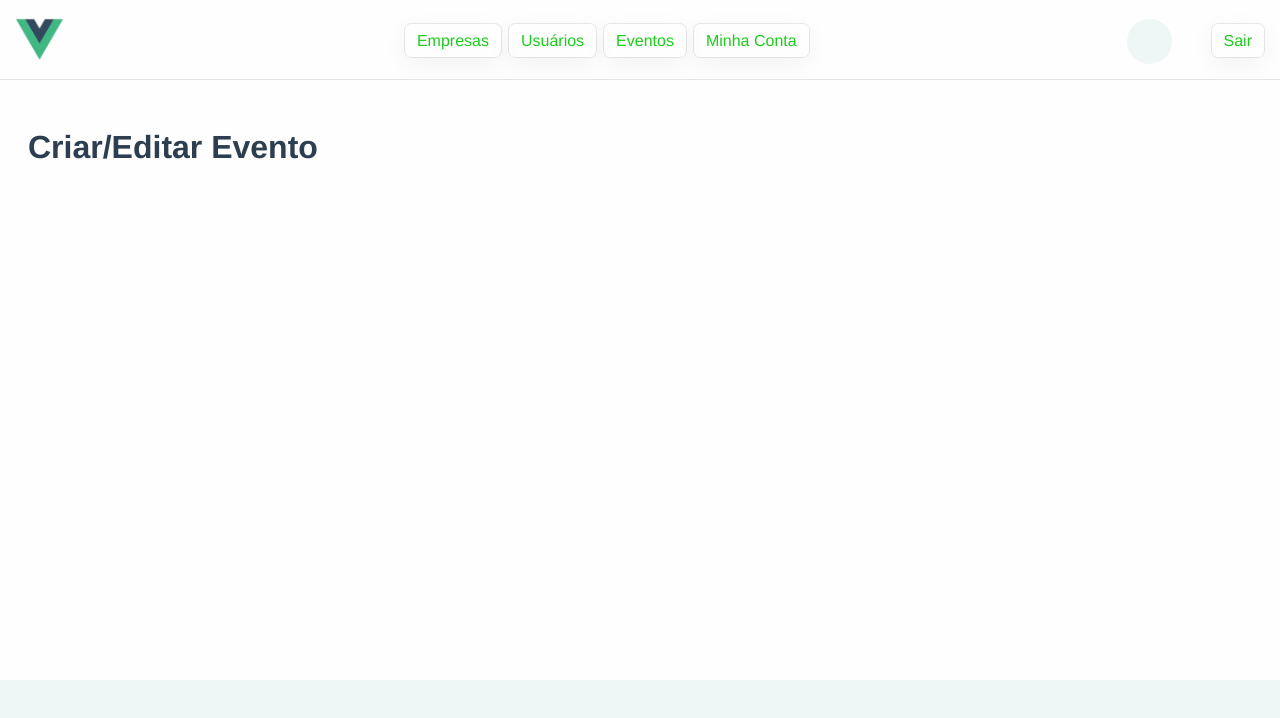
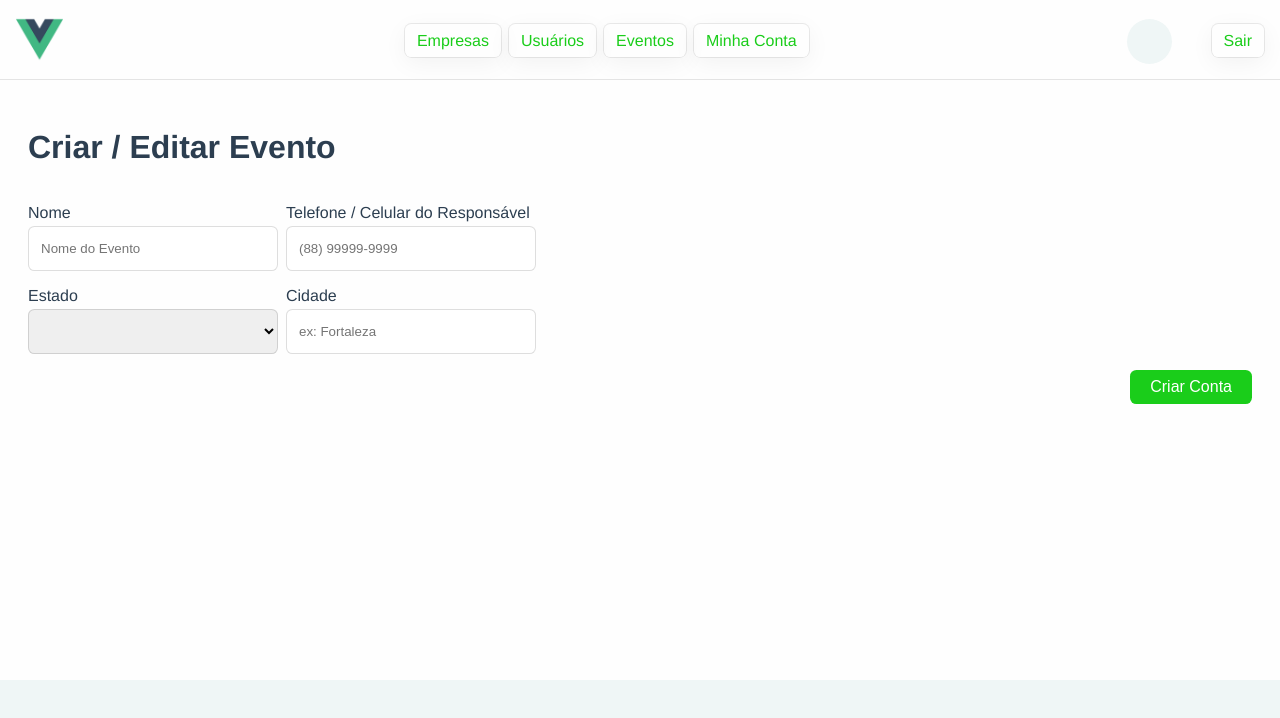
Before and after one commit to caiocgmspi/bits-events-frontend, a Vue app: page /events/create in a window 1280 px wide. Shown: the top 718 px of the page. Built offline with nearby package versions, Linux system fonts and the light colour scheme.

Commit message:
formulário criar evento

```diff
--- /dev/null
+++ b/src/components/forms/CreateEventForm.vue
@@ -0,0 +1,106 @@
+<script setup>
+import { onMounted, ref, defineProps } from 'vue';
+import InputContainer from './InputContainer.vue';
+import { estados } from '@/utils/brazilStates.js';
+
+const form = ref({});
+const props = defineProps({
+    readonly : {
+        default: false,
+        required: false
+    },
+    data: {
+        type: Object,
+        default: (() => {})
+    }
+});
+
+onMounted(() => {
+    form.value = props.data ?? {};
+});
+
+</script>
+
+<template>
+    <div class="criar-evento form">
+        <form class="d-flex flex-column gap-4">
+            <div class="d-flex gap-2">
+                <!-- Nome -->
+                <InputContainer label="Nome">
+                    <input
+                        type="text"
+                        name="name"
+                        :value="form['name']"
+                        @input="(e) => form['name'] = e.target.value"
+                        placeholder="Nome do Evento"
+                        :class="{readonly}"
+                        :readonly="readonly"
+                    />
+                </InputContainer>
+                <!-- Telefone Responsável -->
+                <InputContainer label="Telefone / Celular do Responsável">
+                    <input
+                        type="telephone"
+                        name="telefone"
+                        placeholder="(88) 99999-9999"
+                        :value="form['telefone']"
+                        @input="(e) => form['telefone'] = e.target.value"
+                        :class="{readonly}"
+                        :readonly="readonly"
+                    />
+                </InputContainer>
+            </div>
+            <div class="d-flex gap-2">
+                <!-- Estado -->
+                <InputContainer label="Estado">
+                    <select
+                        name="estado"
+                        @change="(e) => form['estado'] = e.target.value"
+                        :class="{readonly}"
+                        :readonly="readonly"
+                        :value="form['estado']"
+                    >
+                    <option>Selecione um estado</option>
+                    <option
+                        v-for="estado, index in estados"
+                        :value="estado.sigla"
+                        :key="index"
+                    >
+                        {{ estado.nome }}
+                    </option>
+                    </select>
+                </InputContainer>
+                <!-- Cidade -->
+                <InputContainer label="Cidade">
+                    <input
+                        type="text"
+                        name="cidade"
+                        :value="form['cidade']"
+                        @input="(e) => form['cidade'] = e.target.value"
+                        placeholder="ex: Fortaleza"
+                        :class="{readonly}"
+                        :readonly="readonly"
+                    />
+                </InputContainer>
+            </div>
+            <!-- Submeter -->
+            <div class="ml-auto">
+                <button
+                    class="btn btn-primary"
+                    type="submit"
+                >
+                <template v-if="form?.id">
+                    Editar Conta
+                </template>
+                <template v-if="!form?.id">
+                    Criar Conta
+                </template>
+                </button>
+            </div>
+        </form>
+    </div>
+</template>
+
+<style>
+
+</style>
--- a/src/components/forms/InputContainer.vue
+++ b/src/components/forms/InputContainer.vue
@@ -21,7 +21,7 @@ defineProps({
     flex-direction: column;
     align-items: start;
     min-width: 150px;
-    max-width: 350px;
+    max-width: 250px;
     flex-grow: 1;
 }
 
--- a/src/components/pages/accounts/CreateAccount.vue
+++ b/src/components/pages/accounts/CreateAccount.vue
@@ -5,7 +5,7 @@ import CreateAccountForm from '@/components/forms/CreateAccountForm.vue';
 </script>
 
 <template>
-    <PageComponent title="Criar/Editar Conta">
+    <PageComponent title="Criar / Editar Conta">
         <CreateAccountForm />
     </PageComponent>
 </template>
--- a/src/components/pages/events/CreateEventView.vue
+++ b/src/components/pages/events/CreateEventView.vue
@@ -1,10 +1,12 @@
 <script setup>
 import PageComponent from '@/components/pageParts/PageComponent.vue';
+import CreateEventForm from '@/components/forms/CreateEventForm.vue';
 
 </script>
 
 <template>
-    <PageComponent title="Criar/Editar Evento">
+    <PageComponent title="Criar / Editar Evento">
+        <CreateEventForm />
     </PageComponent>
 </template>
 
```
